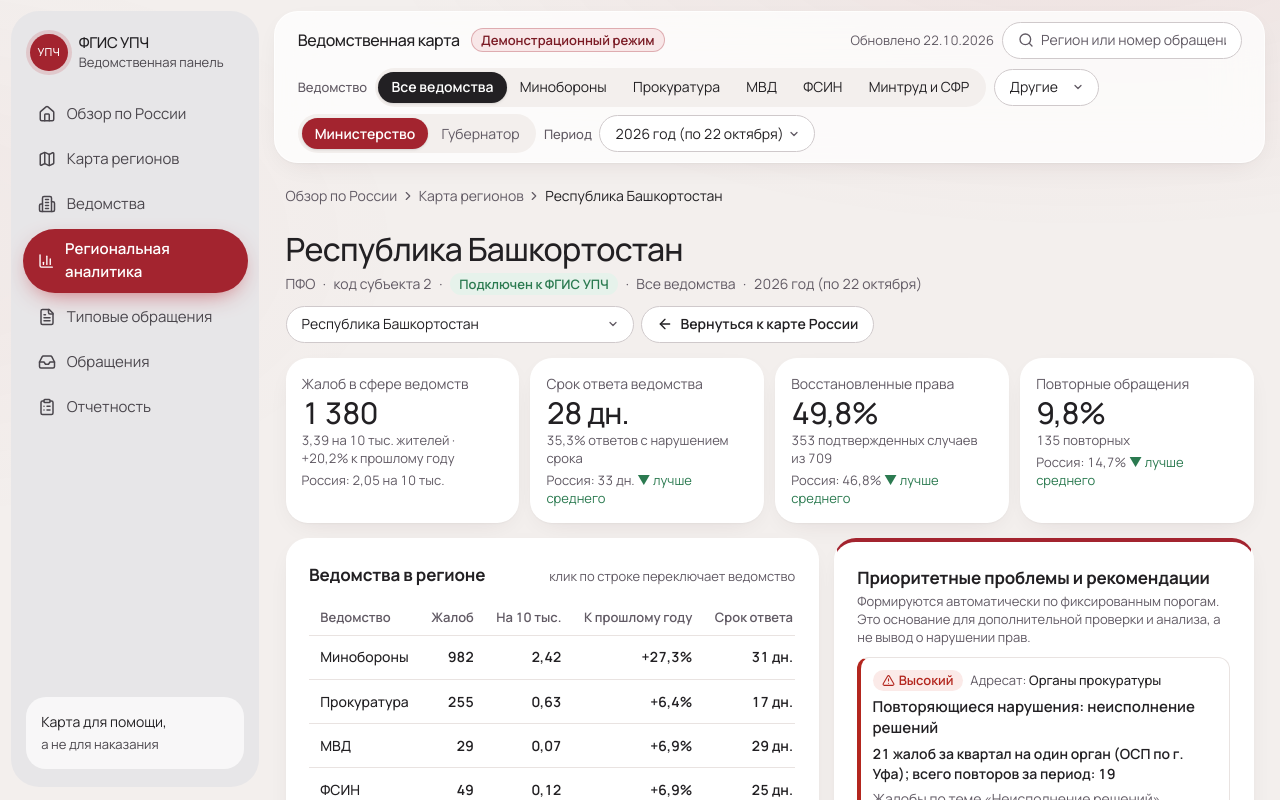
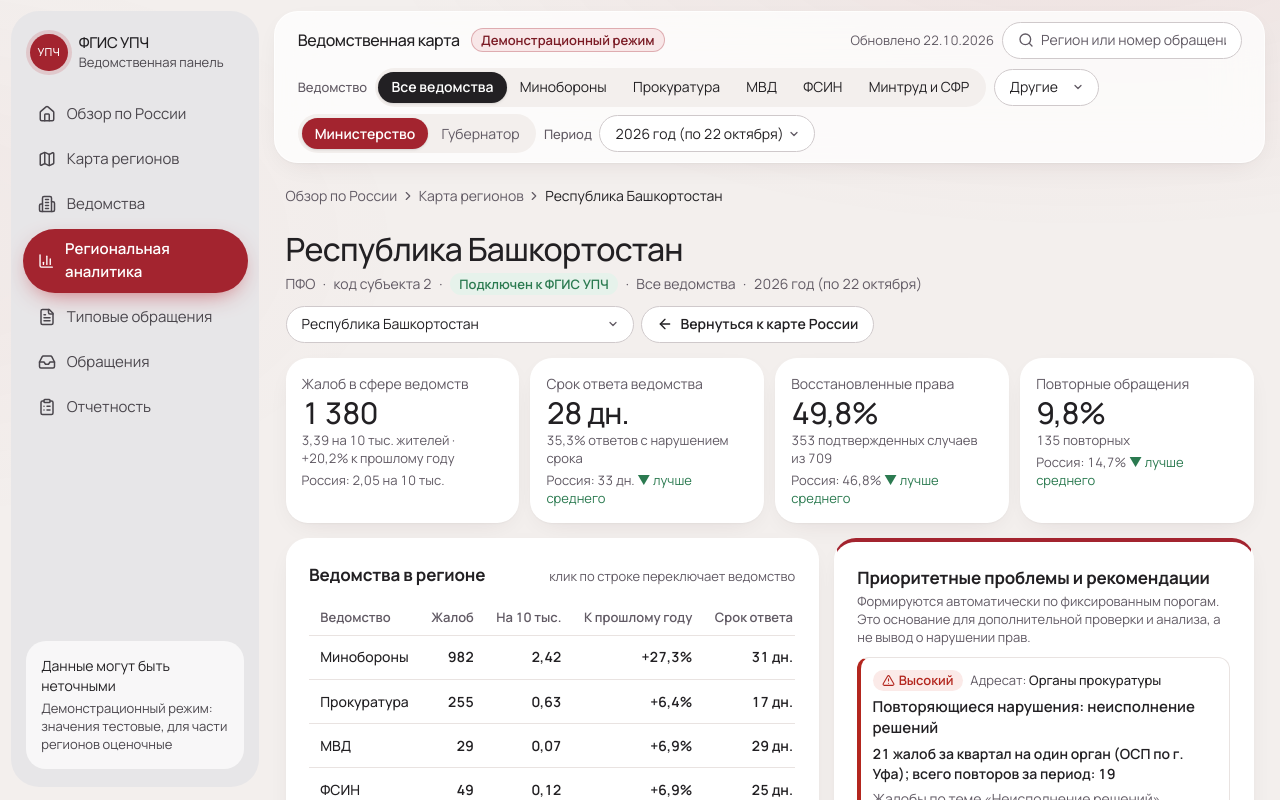
Before and after one commit to daria71321-netizen/fgis-upch-map, a React (Vite) app: page /#/region/2 in a window 1280 px wide. Shown: the top 800 px of the page. Built offline with nearby package versions, Linux system fonts and the light colour scheme; a web font is replaced by a local one.

Commit message:
Плашка о неточности данных

```diff
--- a/src/components/Layout.tsx
+++ b/src/components/Layout.tsx
@@ -58,7 +58,7 @@ function Sidebar({ open, onClose }: { open: boolean; onClose: () => void }) {
             </NavLink>
           )
         })}
-        <div className="mt-auto mx-1 rounded-[20px] bg-white/70 p-4 text-xs leading-snug text-side-ink"><span className="block font-display text-ink text-sm mb-1">Карта для помощи,</span>а не для наказания</div>
+        <div className="mt-auto mx-1 rounded-[20px] bg-white/70 p-4 text-xs leading-snug text-side-ink"><span className="block font-display text-ink text-sm mb-1">Данные могут быть неточными</span>Демонстрационный режим: значения тестовые, для части регионов оценочные</div>
       </nav>
     </>
   )
@@ -200,7 +200,7 @@ export function Footer() {
   const { data } = useStore()
   return (
     <footer className="mt-10 mx-3 lg:mx-4 mb-3 rounded-[24px] bg-side text-side-ink px-6 py-5 text-xs grid gap-1.5">
-      <p className="text-sm text-ink font-display font-normal tracking-tight">Карта для помощи, а не для наказания: показатели являются основанием для дополнительной проверки и анализа, а не для санкций.</p>
+      <p className="text-sm text-ink font-display font-normal tracking-tight">Данные могут быть неточными: значения демонстрационные, для неподключенных регионов оценочные.</p>
       <p>Демонстрационные данные. Реальны только годовые объемы обращений, направленных в ведомства (источник: {data.meta.source}). Распределение по регионам, темам и месяцам, сроки и доли сгенерированы для демонстрации.</p>
     </footer>
   )
--- a/src/pages/ReportsPage.tsx
+++ b/src/pages/ReportsPage.tsx
@@ -165,7 +165,7 @@ export default function ReportsPage() {
           <h3 className="font-semibold">Рекомендации</h3>
           <RecList recs={rep.recs} compact />
         </section>
-        <footer className="text-xs text-muted border-t border-line pt-3">Карта для помощи, а не для наказания. Реальны только годовые объемы обращений по ведомствам (Доклад Уполномоченного за 2025 год, с. 558-559), остальные значения демонстрационные.</footer>
+        <footer className="text-xs text-muted border-t border-line pt-3">Данные могут быть неточными. Реальны только годовые объемы обращений по ведомствам (Доклад Уполномоченного за 2025 год, с. 558-559), остальные значения демонстрационные.</footer>
       </article>
     </div>
   )
```
Also changed, not shown: 2 other files (tests, documents, lock files or other folders).
